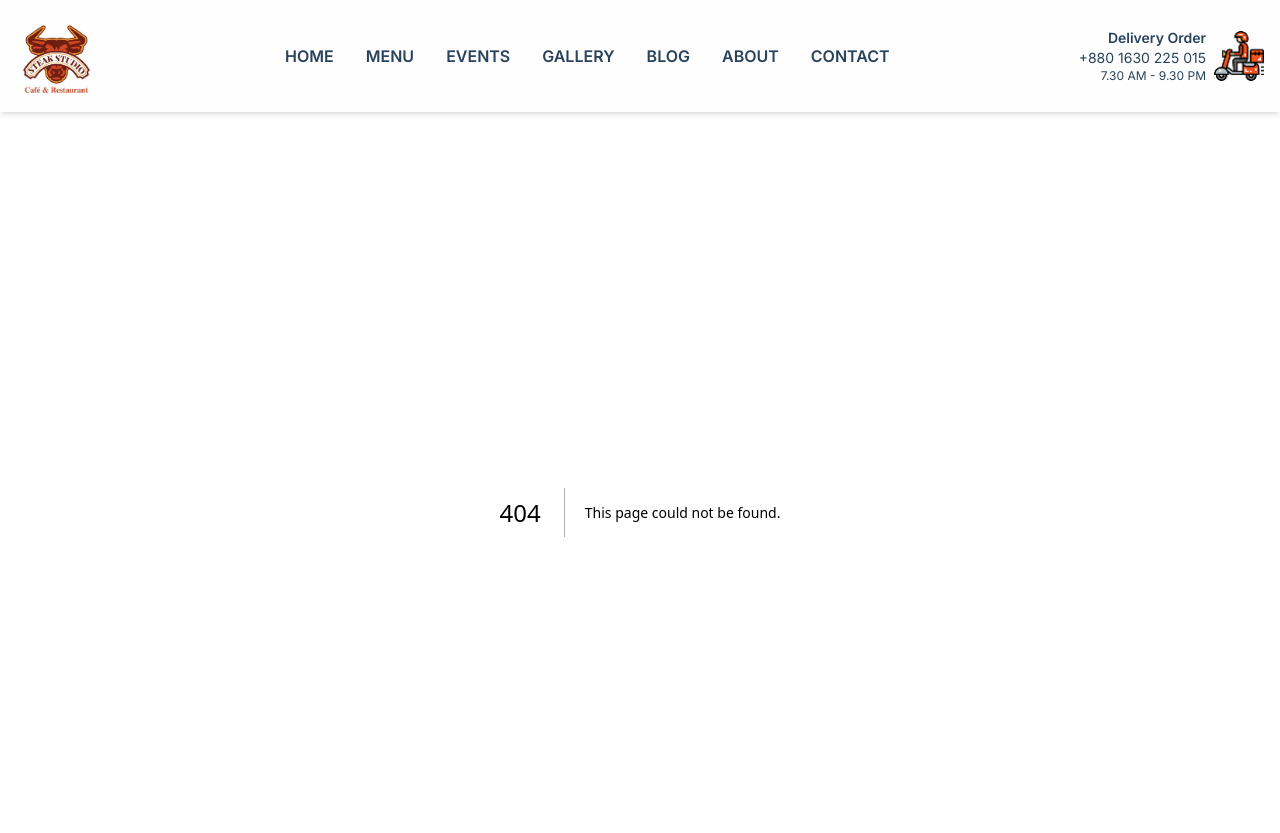
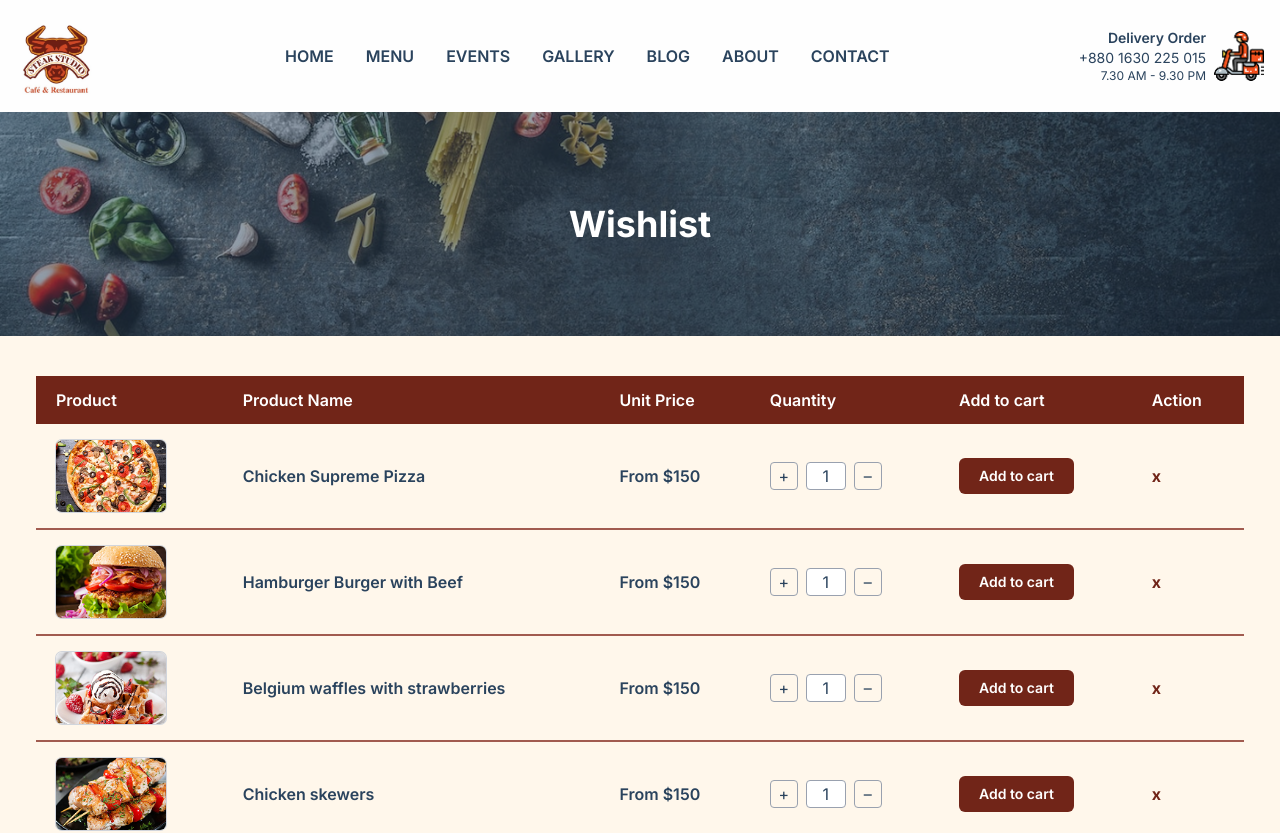
Before and after one commit to AfiaaAziz/Steak_Studio, a Next.js app: page /wishlist in a window 1280 px wide. Before the commit this address had no page. Shown: the top 833 px of the page. Built offline with nearby package versions, Linux system fonts and the light colour scheme.

Commit message:
wishlist

```diff
--- a/app/menu/[slug]/page.tsx
+++ b/app/menu/[slug]/page.tsx
@@ -14,7 +14,14 @@ type ItemCardProps = {
   slug?: string;
 };
 
-function MenuItemCard({ name, description, price, imageUrl, link, slug }: ItemCardProps) {
+function MenuItemCard({
+  name,
+  description,
+  price,
+  imageUrl,
+  link,
+  slug,
+}: ItemCardProps) {
   const href = link ?? (slug ? `/menu/${slug}` : "#");
   return (
     <Link href={href} className="block">
@@ -73,8 +80,6 @@ export default async function MenuDetail({ params }: Props) {
         </div>
       </section>
 
-
-
       <section className="mx-auto max-w-[1240px] px-4 py-10">
         <div className="grid gap-8 md:grid-cols-2 items-start">
           <div className="w-full md:w-[594px] md:h-[542px] mx-auto md:mx-0">
@@ -94,13 +99,16 @@ export default async function MenuDetail({ params }: Props) {
               {item.description}
             </p>
 
-      <button className="mt-12 md:mt-auto w-max rounded-2xl bg-brand-500 px-8 py-4 text-white text-lg font-semibold shadow-md hover:shadow-lg transition mx-auto md:mx-0">
+            {/* go to /wishlist and pass the slug so the item appears in the list */}
+            <Link
+              href={`/wishlist?slug=${item.slug}`}
+              className="mt-12 md:mt-auto w-max rounded-2xl bg-brand-500 px-8 py-4 text-white text-lg font-semibold shadow-md hover:shadow-lg transition mx-auto md:mx-0"
+            >
               Order Now
-      </button>
+            </Link>
           </div>
         </div>
       </section>
-
 
       <div className="mx-auto max-w-[1240px] px-4 mt-2">
         <h3 className="text-center text-2xl font-bold text-brand-500">
--- /dev/null
+++ b/app/wishlist/page.tsx
@@ -0,0 +1,223 @@
+
+"use client";
+
+import Image from "next/image";
+import Link from "next/link";
+import { useMemo, useState } from "react";
+import { useSearchParams } from "next/navigation";
+import Vendors from "../components/Vendors";
+import { menuData } from "../data/menuData";
+
+const BROWN = "#712518";
+const ROW_BORDER = "#a15b4f";
+
+type Row = {
+  slug: string;
+  name: string;
+  price: string;
+  imageUrl: string;
+  qty: number;
+};
+
+const toRow = (m: any, qty = 1): Row => ({
+  slug: m.slug,
+  name: m.name,
+  price: m.price,
+  imageUrl: m.imageUrl,
+  qty,
+});
+
+export default function WishlistPage() {
+  const sp = useSearchParams();
+  const slugFromQuery = sp.get("slug") ?? undefined;
+
+  const seeded = useMemo(() => {
+    const base = menuData.slice(0, 6).map((m: any) => toRow(m));
+    if (!slugFromQuery) return base;
+    const found = menuData.find((m: any) => m.slug === slugFromQuery);
+    if (!found) return base;
+    const rest = base.filter((r) => r.slug !== slugFromQuery);
+    return [toRow(found), ...rest];
+  }, [slugFromQuery]);
+
+  const [rows, setRows] = useState<Row[]>(seeded);
+
+  const inc = (slug: string) =>
+    setRows((rs) => rs.map((r) => (r.slug === slug ? { ...r, qty: r.qty + 1 } : r)));
+  const dec = (slug: string) =>
+    setRows((rs) =>
+      rs.map((r) => (r.slug === slug ? { ...r, qty: Math.max(1, r.qty - 1) } : r))
+    );
+  const remove = (slug: string) => setRows((rs) => rs.filter((r) => r.slug !== slug));
+
+  return (
+    <main className="min-h-screen w-full bg-background-500">
+      <section className="relative w-full h-56 bg-Gray-200 flex items-center justify-center overflow-hidden">
+        <Image
+          src="/images/menu-banner.png"
+          alt="Wishlist Banner"
+          fill
+          className="object-cover opacity-50"
+          priority
+        />
+        <div className="relative z-10 text-white text-center">
+          <h1 className="text-3xl sm:text-4xl font-bold">Wishlist</h1>
+        </div>
+      </section>
+
+      <section className="mx-auto max-w-[1240px] px-4 py-10">
+        <div className="hidden md:block">
+          <table className="w-full border-collapse">
+            <thead style={{ backgroundColor: BROWN }} className="text-white">
+              <tr>
+                <th className="text-left py-3 px-5 font-semibold">Product</th>
+                <th className="text-left py-3 px-5 font-semibold">Product Name</th>
+                <th className="text-left py-3 px-5 font-semibold">Unit Price</th>
+                <th className="text-left py-3 px-5 font-semibold">Quantity</th>
+                <th className="text-left py-3 px-5 font-semibold">Add to cart</th>
+                <th className="text-left py-3 px-5 font-semibold">Action</th>
+              </tr>
+            </thead>
+            <tbody>
+              {rows.map((r) => (
+                <tr
+                  key={r.slug}
+                  className="align-middle"
+                  style={{ borderBottom: `2px solid ${ROW_BORDER}` }}
+                >
+                  <td className="py-4 px-5">
+                    <div className="relative w-[110px] h-[72px] rounded-md overflow-hidden ring-1 ring-gray-300">
+                      <Image src={r.imageUrl} alt={r.name} fill className="object-cover" />
+                    </div>
+                  </td>
+                  <td className="py-4 px-5">
+                    <p className="font-semibold text-Gray-200 leading-snug">{r.name}</p>
+                  </td>
+                  <td className="py-4 px-5">
+                    <span className="font-semibold text-Gray-200">{r.price}</span>
+                  </td>
+                  <td className="py-4 px-5">
+                    <div className="flex items-center gap-2">
+                      <button
+                        onClick={() => inc(r.slug)}
+                        className="w-7 h-7 border border-gray-400 rounded text-Gray-200 leading-none active:scale-95"
+                        aria-label="Increase quantity"
+                      >
+                        +
+                      </button>
+                      <input
+                        readOnly
+                        value={r.qty}
+                        className="w-10 h-7 text-center border border-gray-400 rounded bg-white text-Gray-200"
+                        aria-label="Quantity"
+                      />
+                      <button
+                        onClick={() => dec(r.slug)}
+                        className="w-7 h-7 border border-gray-400 rounded text-Gray-200 leading-none active:scale-95"
+                        aria-label="Decrease quantity"
+                      >
+                        –
+                      </button>
+                    </div>
+                  </td>
+                  <td className="py-4 px-5">
+                    <Link
+                      href={`/cart?slug=${r.slug}&qty=${r.qty}`}
+                      className="inline-block px-5 py-2 text-white text-sm font-semibold rounded-md transition active:scale-95"
+                      style={{ backgroundColor: BROWN }}
+                    >
+                      Add to cart
+                    </Link>
+                  </td>
+                  <td className="py-4 px-5">
+                    <button
+                      onClick={() => remove(r.slug)}
+                      className="font-bold active:scale-95"
+                      style={{ color: BROWN }}
+                      aria-label="Remove item"
+                    >
+                      x
+                    </button>
+                  </td>
+                </tr>
+              ))}
+            </tbody>
+          </table>
+
+          {rows.length === 0 && (
+            <div className="px-5 py-10 text-center text-Gray-200">No items found.</div>
+          )}
+        </div>
+
+        <div className="md:hidden space-y-5">
+          {rows.map((r) => (
+            <div key={r.slug} className="rounded-lg ring-1 ring-gray-200 p-4 bg-background-500">
+              <div className="grid grid-cols-[96px,1fr] gap-3 items-start">
+                <div className="relative w-24 h-20 rounded-md overflow-hidden ring-1 ring-gray-300">
+                  <Image src={r.imageUrl} alt={r.name} fill className="object-cover" />
+                </div>
+
+                <div className="min-w-0">
+                  <p className="font-semibold text-Gray-200 leading-snug truncate">
+                    {r.name}
+                  </p>
+                  <p className="mt-1 text-sm text-Gray-200/80">
+                    Unit price: <span className="font-semibold text-Gray-200">{r.price}</span>
+                  </p>
+                </div>
+              </div>
+
+              <div className="mt-4 flex flex-wrap items-center gap-3">
+                <div className="flex items-center gap-2">
+                  <button
+                    onClick={() => inc(r.slug)}
+                    className="w-8 h-8 border border-gray-400 rounded text-Gray-200 leading-none active:scale-95"
+                    aria-label="Increase quantity"
+                  >
+                    +
+                  </button>
+                  <input
+                    readOnly
+                    value={r.qty}
+                    className="w-12 h-8 text-center border border-gray-400 rounded bg-white text-Gray-200"
+                    aria-label="Quantity"
+                  />
+                  <button
+                    onClick={() => dec(r.slug)}
+                    className="w-8 h-8 border border-gray-400 rounded text-Gray-200 leading-none active:scale-95"
+                    aria-label="Decrease quantity"
+                  >
+                    –
+                  </button>
+                </div>
+
+                <Link
+                  href={`/cart?slug=${r.slug}&qty=${r.qty}`}
+                  className="flex-1 sm:flex-none text-center px-4 py-2 text-white text-sm font-semibold rounded-md active:scale-95"
+                  style={{ backgroundColor: BROWN, minWidth: 150 }}
+                >
+                  Add to cart
+                </Link>
+
+                <button
+                  onClick={() => remove(r.slug)}
+                  className="ml-auto font-bold px-3 py-2 active:scale-95"
+                  style={{ color: BROWN }}
+                  aria-label="Remove item"
+                >
+                  x
+                </button>
+              </div>
+            </div>
+          ))}
+
+          {rows.length === 0 && (
+            <div className="px-4 py-10 text-center text-Gray-200">No items found.</div>
+          )}
+        </div>
+      </section>
+
+      <Vendors />
+    </main>
+  );
+}
```
Lines whose indentation alone changed are shown as unchanged.
